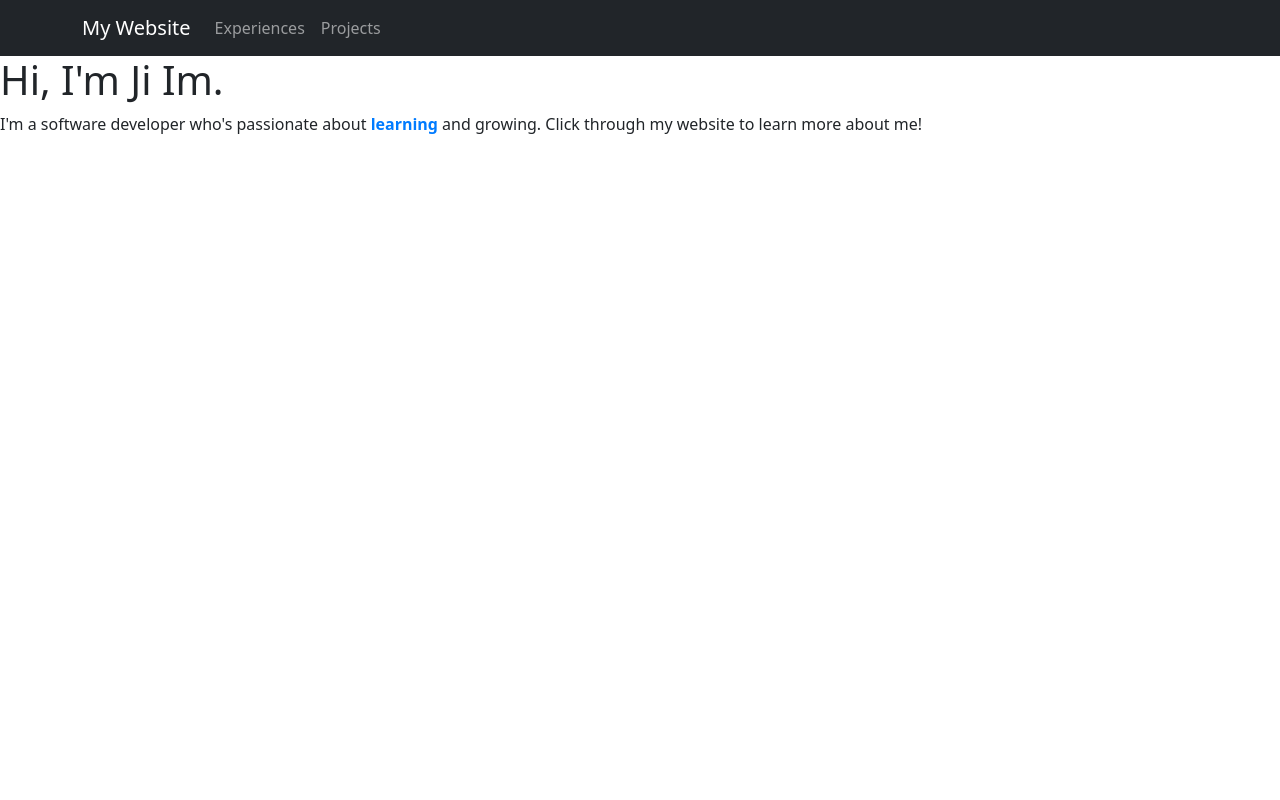
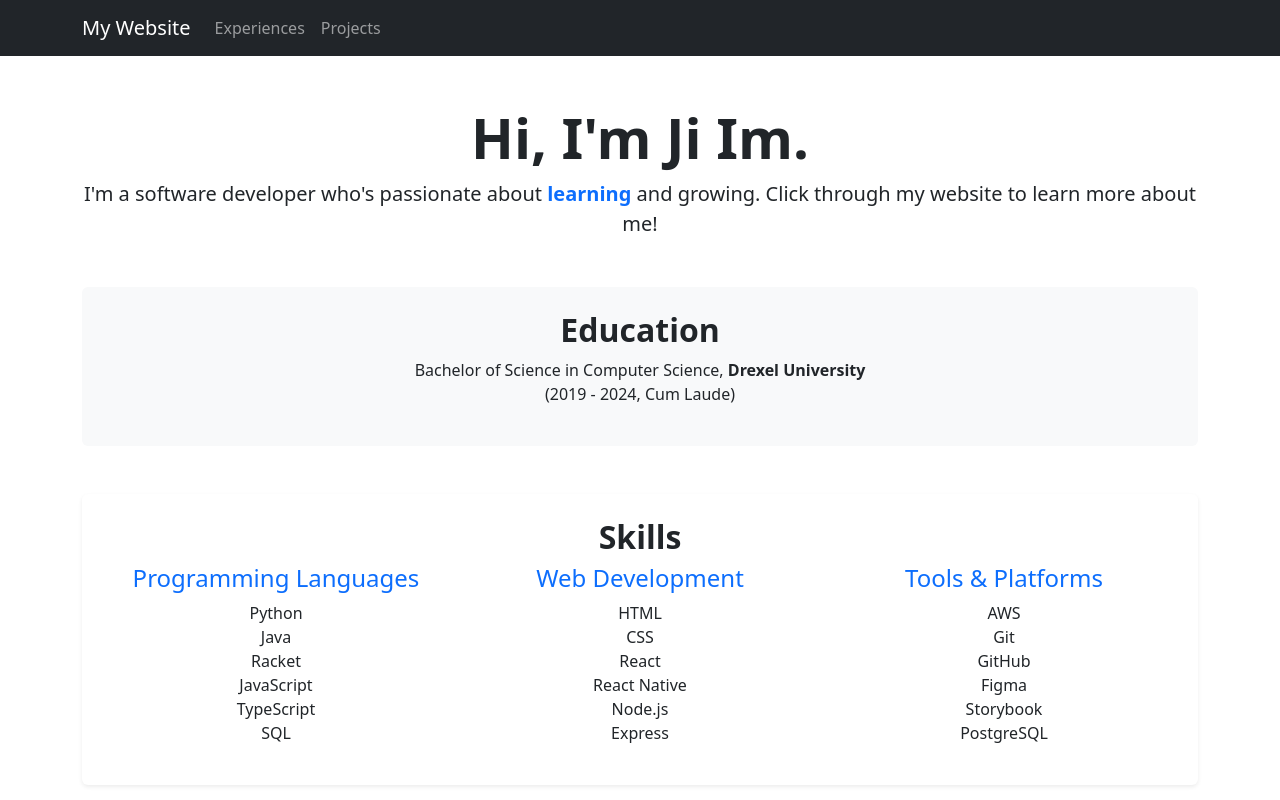
Before and after one commit to josephinaim/josephinaim.github.io, a React (Create React App) app in the folder my-app/: page /#/ in a window 1280 px wide. Shown: the top 800 px of the page. Built offline with nearby package versions, Linux system fonts and the light colour scheme.

Commit message:
added my resume to the pages and added basic styling

```diff
--- a/my-app/src/pages/Experiences.js
+++ b/my-app/src/pages/Experiences.js
@@ -1,9 +1,37 @@
 import React from "react";
+import "bootstrap/dist/css/bootstrap.min.css";
 
 const Experiences = () => (
-  <div>
-    <h1>Contact Me</h1>
-    <p>You can reach me at myemail@example.com</p>
+  <div className="container text-center my-5">
+    <h1 className="display-4 fw-bold">Work Experience</h1>
+
+    {/* RightOn Education Experience */}
+    <div className="mt-5 p-4 bg-light rounded shadow-sm">
+      <h2 className="fw-semibold">RightOn Education</h2>
+      <p className="text-muted">Full Stack Developer (April 2022 - January 2024)</p>
+      <ul className="list-unstyled">
+        <li>Developed and deployed full-stack, responsive web and mobile applications using React, React Native, and JavaScript.</li>
+        <li>Integrated AWS AppSync and GraphQL subscriptions to manage real-time data features like leaderboards.</li>
+        <li>Collaborated with cross-functional teams in an Agile environment to improve user experiences with Storybook and testing.</li>
+      </ul>
+    </div>
+
+    {/* Framewrk Experience */}
+    <div className="mt-5 p-4 bg-white rounded shadow-sm">
+      <h2 className="fw-semibold">Framewrk</h2>
+      <p className="text-muted">Software Developer (April 2023 - September 2023)</p>
+      <ul className="list-unstyled">
+        <li>Built a mobile app feature with interactive elements to improve user engagement.</li>
+        <li>Customized a React web application display using HTML and CSS for improved onboarding.</li>
+        <li>Conducted in-person usability testing with product and design teams, translating insights into JIRA tasks.</li>
+      </ul>
+    </div>
+
+    {/* Contact Section */}
+    <div className="mt-5 p-4 bg-light rounded">
+      <h2 className="fw-semibold">Contact Me</h2>
+      <p>You can reach me at <a href="mailto:jhi002247@gmail.com" className="text-primary">jhi002247@gmail.com</a></p>
+    </div>
   </div>
 );
 
--- a/my-app/src/pages/Home.js
+++ b/my-app/src/pages/Home.js
@@ -1,4 +1,5 @@
 import React, { useState, useEffect } from "react";
+import "bootstrap/dist/css/bootstrap.min.css";
 
 const Home = () => {
   const word = "learning";
@@ -10,20 +11,73 @@ const Home = () => {
       const timeout = setTimeout(() => {
         setDisplayedText(word.slice(0, index + 1)); // Update text up to the current index
         setIndex(index + 1);
-      }, 200); // Adjust speed here
+      }, 500); // Adjust speed here
 
       return () => clearTimeout(timeout);
     }
   }, [index, word]); // Re-run effect when index changes
 
   return (
-    <div>
-      <h1>Hi, I'm Ji Im.</h1>
-      <p>
-        I'm a software developer who's passionate about{" "}
-        <span style={{ fontWeight: "bold", color: "#007bff" }}>{displayedText}</span>
+    <div className="container text-center my-5">
+      <h1 className="display-4 fw-bold">Hi, I'm Ji Im.</h1>
+      <p className="lead">
+        I'm a software developer who's passionate about
+        <span className="fw-bold text-primary"> {displayedText}</span>
         &nbsp;and growing. Click through my website to learn more about me!
       </p>
+
+      <div className="mt-5 p-4 bg-light rounded">
+        <h2 className="fw-semibold">Education</h2>
+        <p>Bachelor of Science in Computer Science, <strong>Drexel University</strong><br/>(2019 - 2024, Cum Laude)</p>
+      </div>
+
+      <div className="mt-5 p-4 bg-white shadow-sm rounded">
+        <h2 className="fw-semibold">Skills</h2>
+        <div className="row">
+          <div className="col-md-4">
+            <h4 className="text-primary">Programming Languages</h4>
+            <ul className="list-unstyled">
+              <li>Python</li>
+              <li>Java</li>
+              <li>Racket</li>
+              <li>JavaScript</li>
+              <li>TypeScript</li>
+              <li>SQL</li>
+            </ul>
+          </div>
+          <div className="col-md-4">
+            <h4 className="text-primary">Web Development</h4>
+            <ul className="list-unstyled">
+              <li>HTML</li>
+              <li>CSS</li>
+              <li>React</li>
+              <li>React Native</li>
+              <li>Node.js</li>
+              <li>Express</li>
+            </ul>
+          </div>
+          <div className="col-md-4">
+            <h4 className="text-primary">Tools & Platforms</h4>
+            <ul className="list-unstyled">
+              <li>AWS</li>
+              <li>Git</li>
+              <li>GitHub</li>
+              <li>Figma</li>
+              <li>Storybook</li>
+              <li>PostgreSQL</li>
+            </ul>
+          </div>
+        </div>
+      </div>
+
+      <div className="mt-5 p-4 bg-light rounded">
+        <h2 className="fw-semibold">Involvement</h2>
+        <ul className="list-unstyled">
+          <li><strong>Choreographer & Dance Teacher</strong>, Filipino Intercultural Society of Drexel University (2021 - 2023)</li>
+          <li><strong>Vice President</strong>, Action Team Leading Asian Solidarity/APIDA Caucus (2020 - 2023)</li>
+          <li><strong>Performing & Fine Arts Committee Board Member</strong>, Campus Activity Board (2020 - 2023)</li>
+        </ul>
+      </div>
     </div>
   );
 };
--- a/my-app/src/pages/Projects.js
+++ b/my-app/src/pages/Projects.js
@@ -1,9 +1,42 @@
 import React from "react";
+import "bootstrap/dist/css/bootstrap.min.css";
 
 const Projects = () => (
-  <div>
-    <h1>Projects</h1>
-    <p>Here are some of my projects.</p>
+  <div className="container text-center my-5">
+    <h1 className="display-4 fw-bold">Projects</h1>
+
+    {/* CampUs Project */}
+    <div className="mt-5 p-4 bg-light rounded shadow-sm">
+      <h2 className="fw-semibold">CampUs</h2>
+      <p className="text-muted">Full-stack React Native mobile app using TypeScript and Figma</p>
+      <ul className="list-unstyled">
+        <li>Built features with a focus on code reliability and conducted unit testing with Jest.</li>
+        <li>Created a project plan and software requirements specifications document.</li>
+        <li>Engaged with stakeholders to gather and translate product preferences into software designs.</li>
+      </ul>
+    </div>
+
+    {/* The Game Project */}
+    <div className="mt-5 p-4 bg-white rounded shadow-sm">
+      <h2 className="fw-semibold">The Game</h2>
+      <p className="text-muted">Card game web application using JavaScript and Node with Express</p>
+      <ul className="list-unstyled">
+        <li>Collaborated with a team to develop an interactive web-based card game.</li>
+        <li>Conducted meetings and delegated tasks for efficient milestone completion.</li>
+        <li>Enhanced user engagement with private game rooms and instant chat functionality.</li>
+      </ul>
+    </div>
+
+    {/* Meteoroids Project */}
+    <div className="mt-5 p-4 bg-light rounded shadow-sm">
+      <h2 className="fw-semibold">Meteoroids</h2>
+      <p className="text-muted">Interactive game using Lua and the LÖVE game engine</p>
+      <ul className="list-unstyled">
+        <li>Led a team to develop an engaging game targeted at young audiences.</li>
+        <li>Designed gameplay rules, visual assets, and player interaction frameworks.</li>
+        <li>Established streamlined workflows using Git for parallel development.</li>
+      </ul>
+    </div>
   </div>
 );
 
```
Also changed, not shown: 1 other file (tests, documents, lock files or other folders).
